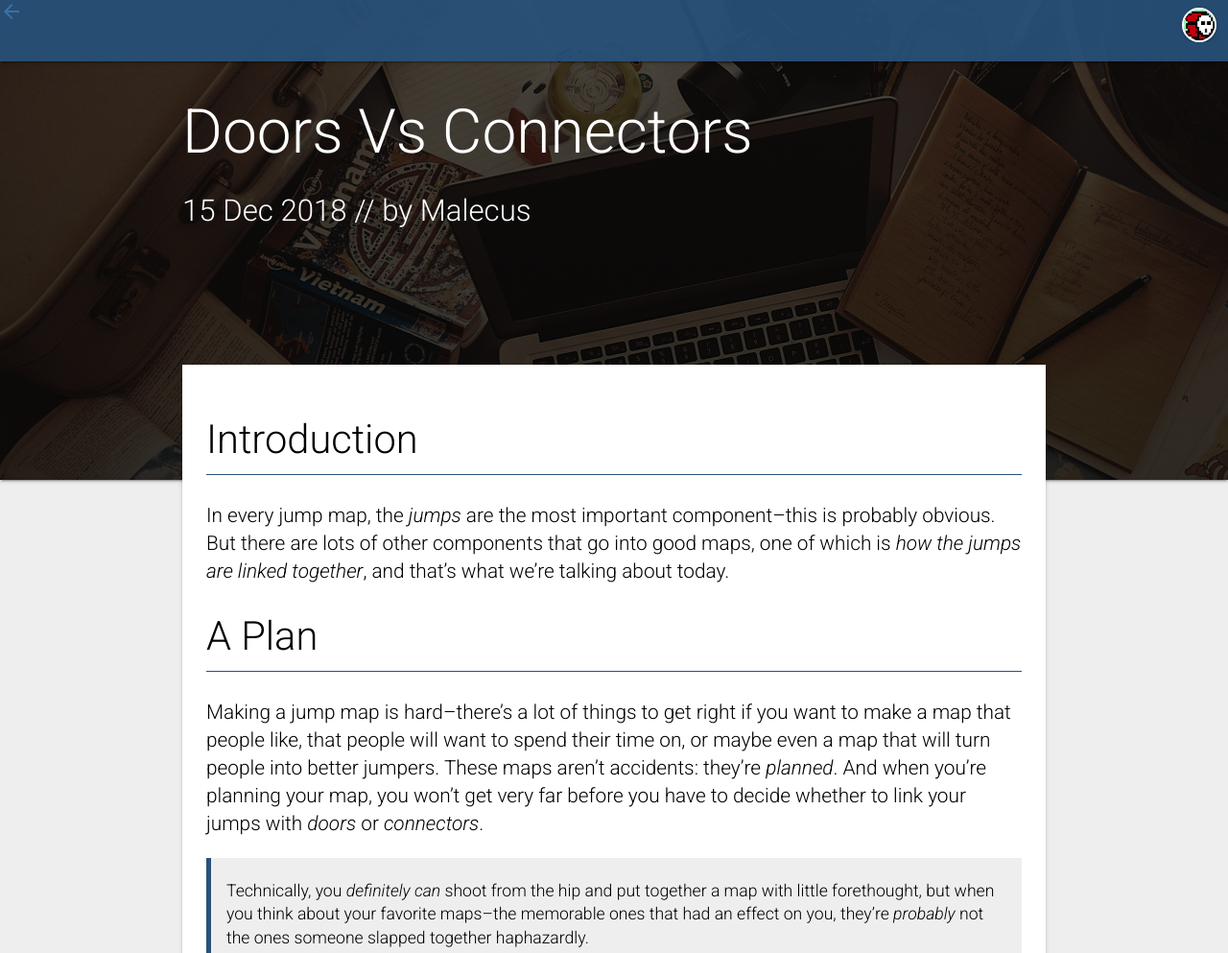
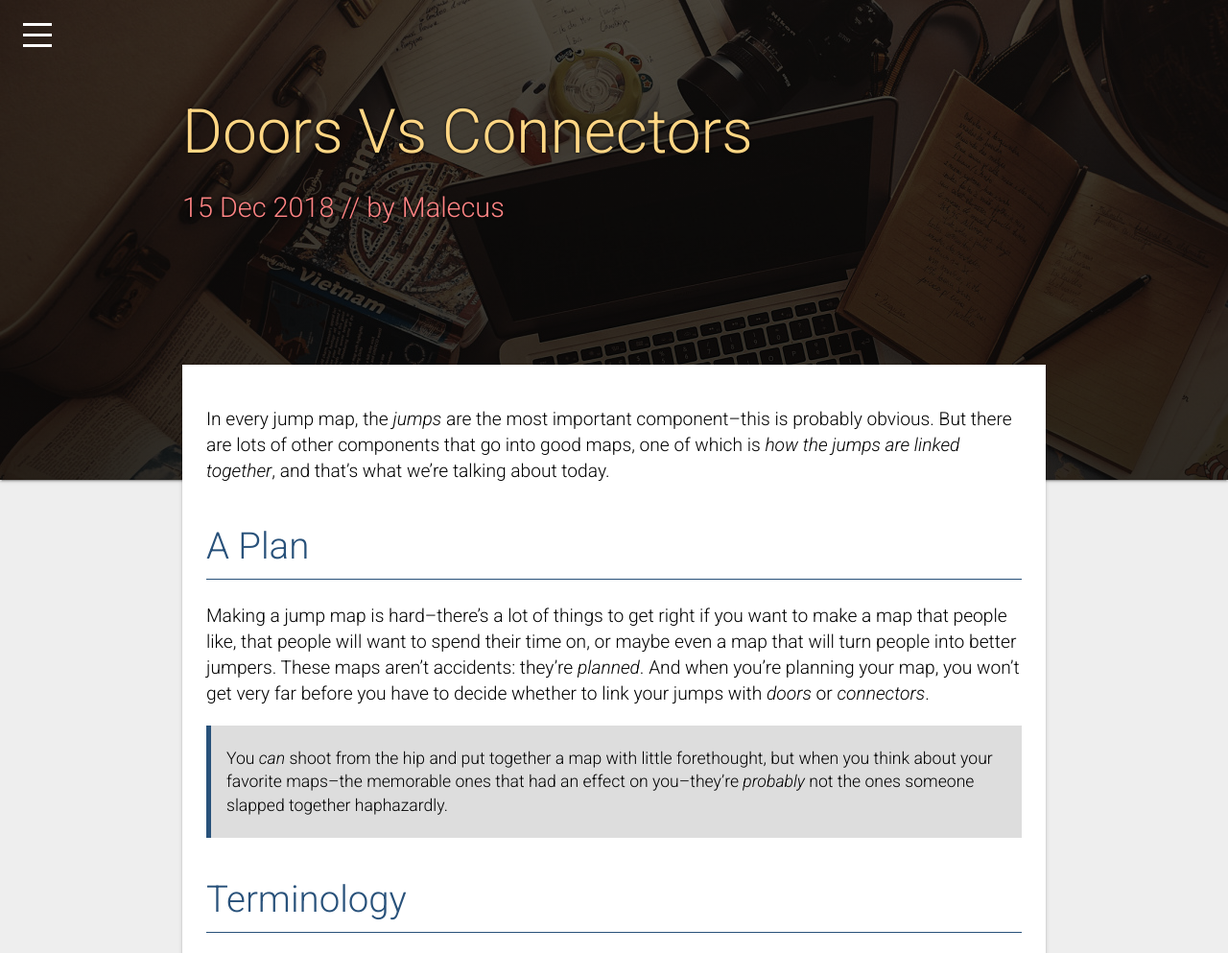
Before and after one commit to malecus/malecus.github.io, a plain HTML site: page 2018/12/15/Doors-vs-Connectors.html in a window 1280 px wide. Shown: the top 993 px of the page at 96% size. Drawn offline with Linux system fonts and the light colour scheme.

Commit message:
Site update

```diff
--- a/2018/12/15/Doors-vs-Connectors.html
+++ b/2018/12/15/Doors-vs-Connectors.html
@@ -23,48 +23,54 @@
 <meta property="og:title" content="Doors Vs Connectors" />
 <meta name="author" content="Malecus" />
 <meta property="og:locale" content="en_US" />
-<meta name="description" content="Introduction" />
-<meta property="og:description" content="Introduction" />
+<meta name="description" content="In every jump map, the jumps are the most important component–this is probably obvious. But there are lots of other components that go into good maps, one of which is how the jumps are linked together, and that’s what we’re talking about today." />
+<meta property="og:description" content="In every jump map, the jumps are the most important component–this is probably obvious. But there are lots of other components that go into good maps, one of which is how the jumps are linked together, and that’s what we’re talking about today." />
 <link rel="canonical" href="http://localhost:4000/2018/12/15/Doors-vs-Connectors.html" />
 <meta property="og:url" content="http://localhost:4000/2018/12/15/Doors-vs-Connectors.html" />
 <meta property="og:type" content="article" />
 <meta property="article:published_time" content="2018-12-15T00:00:00-05:00" />
 <script type="application/ld+json">
-{"description":"Introduction","author":{"@type":"Person","name":"Malecus"},"@type":"BlogPosting","url":"http://localhost:4000/2018/12/15/Doors-vs-Connectors.html","headline":"Doors Vs Connectors","dateModified":"2018-12-15T00:00:00-05:00","datePublished":"2018-12-15T00:00:00-05:00","mainEntityOfPage":{"@type":"WebPage","@id":"http://localhost:4000/2018/12/15/Doors-vs-Connectors.html"},"@context":"http://schema.org"}</script>
+{"description":"In every jump map, the jumps are the most important component–this is probably obvious. But there are lots of other components that go into good maps, one of which is how the jumps are linked together, and that’s what we’re talking about today.","author":{"@type":"Person","name":"Malecus"},"@type":"BlogPosting","url":"http://localhost:4000/2018/12/15/Doors-vs-Connectors.html","headline":"Doors Vs Connectors","dateModified":"2018-12-15T00:00:00-05:00","datePublished":"2018-12-15T00:00:00-05:00","mainEntityOfPage":{"@type":"WebPage","@id":"http://localhost:4000/2018/12/15/Doors-vs-Connectors.html"},"@context":"http://schema.org"}</script>
 <!-- End Jekyll SEO tag -->
 
 </head>
 
 <body>
   <div class="fixed">
+  <div class="hamburger-position">
+    <div class="hamburger"></div>
+    <div class="hamburger"></div>
+    <div class="hamburger"></div>
+  </div>
+</div>
+
+<!-- <div class="fixed">
   <div class="header fixed shadow"></div>
 
   <a href="/">
-    <i class="material-icons md-light">arrow_back</i>
+    <i class="material-icons md-light">menu</i>
   </a>
 
   <img src="/assets/img/avatar.png" alt="avatar" class="avatar shadow">
-</div>
+</div> -->
 
   <div class="header-background-container shadow">
   <div class="title-container center">
-    <h1 class="post-title">Doors Vs Connectors</h1>
-    <h2 class="post-subtitle">15 Dec 2018 // by Malecus</h2>
+    <h1 class="post-title text-shadow">Doors Vs Connectors</h1>
+    <h2 class="post-subtitle text-shadow">15 Dec 2018 // by Malecus</h2>
   </div>
 </div>
 
 <div class="center">
   <div class="content-container shadow">
-    <h1 id="introduction">Introduction</h1>
-
-<p>In every jump map, the <em>jumps</em> are the most important component–this is probably obvious. But there are lots of other components that go into good maps, one of which is <em>how the jumps are linked together</em>, and that’s what we’re talking about today.</p>
+    <p>In every jump map, the <em>jumps</em> are the most important component–this is probably obvious. But there are lots of other components that go into good maps, one of which is <em>how the jumps are linked together</em>, and that’s what we’re talking about today.</p>
 
 <h1 id="a-plan">A Plan</h1>
 
 <p>Making a jump map is hard–there’s a lot of things to get right if you want to make a map that people like, that people will want to spend their time on, or maybe even a map that will turn people into better jumpers. These maps aren’t accidents: they’re <em>planned</em>. And when you’re planning your map, you won’t get very far before you have to decide whether to link your jumps with <em>doors</em> or <em>connectors</em>.</p>
 
 <blockquote>
-  <p>Technically, you <em>definitely can</em> shoot from the hip and put together a map with little forethought, but when you think about your favorite maps–the memorable ones that had an effect on you, they’re <em>probably</em> not the ones someone slapped together haphazardly.</p>
+  <p>You <em>can</em> shoot from the hip and put together a map with little forethought, but when you think about your favorite maps–the memorable ones that had an effect on you–they’re <em>probably</em> not the ones someone slapped together haphazardly.</p>
 </blockquote>
 
 <h1 id="terminology">Terminology</h1>
--- a/assets/css/styles.css
+++ b/assets/css/styles.css
@@ -1,13 +1,20 @@
 @import url(https://fonts.googleapis.com/css?family=Roboto:300,300italic,500,500italic,700,700italic);
 @import url(https://fonts.googleapis.com/css?family=Roboto+Mono:400,400italic);
 @import url(https://fonts.googleapis.com/icon?family=Material+Icons);
+p {
+  line-height: 1.4; }
+
+* {
+  box-sizing: border-box; }
+
 body {
   margin: 0;
   padding: 0;
   font-weight: 300;
-  font-size: 1.3rem;
+  font-size: 1.2rem;
   font-family: "Roboto", "Helvetica Neue", Arial, sans-serif;
-  background-color: #EEEEEE; }
+  background-color: #EEE;
+  color: #000; }
 
 img {
   max-width: 100%;
@@ -19,12 +26,12 @@ blockquote {
   padding-right: 16px;
   padding-top: 4px;
   padding-bottom: 4px;
-  background-color: #EEEEEE;
+  background-color: #DDD;
   border-left: 5px solid #28517A;
   font-size: 1.1rem; }
 
-p {
-  line-height: 1.4; }
+.text-shadow {
+  text-shadow: 0 0 3px #000; }
 
 .shadow {
   box-shadow: 0 2px 2px 0 rgba(0, 0, 0, 0.14), 0 3px 1px -2px rgba(0, 0, 0, 0.2), 0 1px 5px 0 rgba(0, 0, 0, 0.12); }
@@ -39,7 +46,7 @@ p {
   width: 32px;
   height: 32px;
   border-radius: 50%;
-  border: 2px solid white;
+  border: 2px solid #FFF;
   margin-top: 8px;
   margin-right: 12px;
   float: right; }
@@ -48,7 +55,7 @@ p {
   z-index: -1;
   opacity: 0.93;
   background-color: #28517A;
-  color: white;
+  color: #000;
   height: 64px;
   font-size: 1.6rem; }
 
@@ -67,19 +74,22 @@ p {
   padding-top: 100px; }
 
 .post-title {
-  color: white;
+  color: #FFD684;
   margin: 0;
   font-weight: 100;
   font-size: 4rem; }
 
 .post-subtitle {
-  color: white;
+  color: #FF8484;
   font-weight: 100; }
 
 .content-container {
   padding: 25px;
   margin-top: -120px;
-  background-color: white; }
+  background-color: #FFF; }
+  .content-container h1 {
+    color: #28517A;
+    padding-top: 15px; }
 
 .post {
   height: 200px;
@@ -103,9 +113,18 @@ h1:not(.post-title) {
   padding-bottom: 12px;
   border-bottom: 1px solid #28517A; }
 
+.hamburger-position {
+  margin: 24px 24px; }
+
+.hamburger {
+  width: 30px;
+  height: 3px;
+  background-color: #FFF;
+  margin: 8px 0; }
+
 .material-icons.md-light {
-  color: #54A9FF;
-  opacity: 0.4; }
+  color: #EEE;
+  font-size: 2rem; }
 
 .material-icons.md-light.md-inactive {
   color: rgba(255, 255, 255, 0.3); }
```
Also changed, not shown: 2018/12/02/Some-Kinda-Bullcrap.html (+12 -4 lines), 2018/12/03/First-Post.html (+12 -4 lines), about.html (+10 -2 lines), blog.html (+11 -3 lines), feed.xml (+3 -5 lines), index.html (+10 -2 lines).
